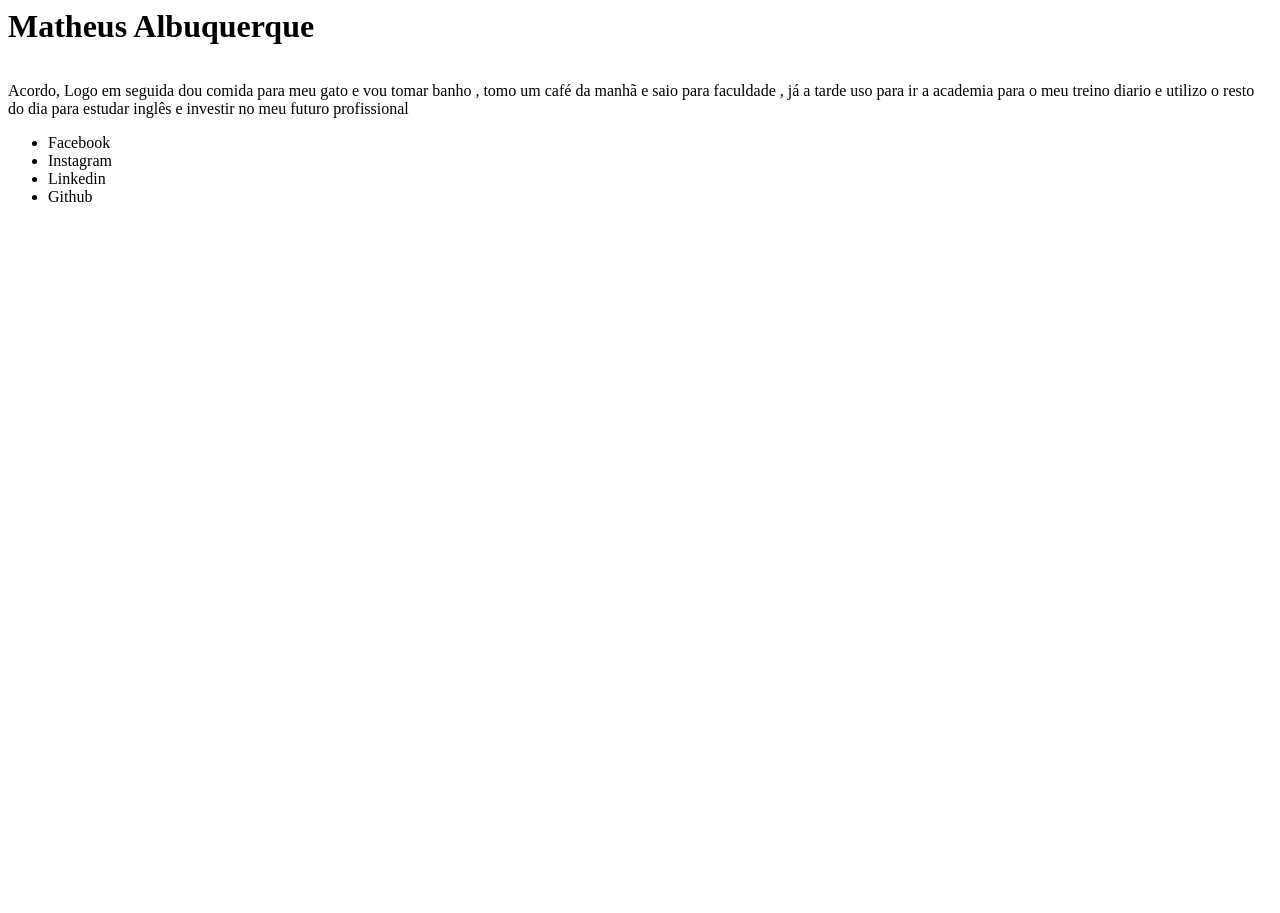
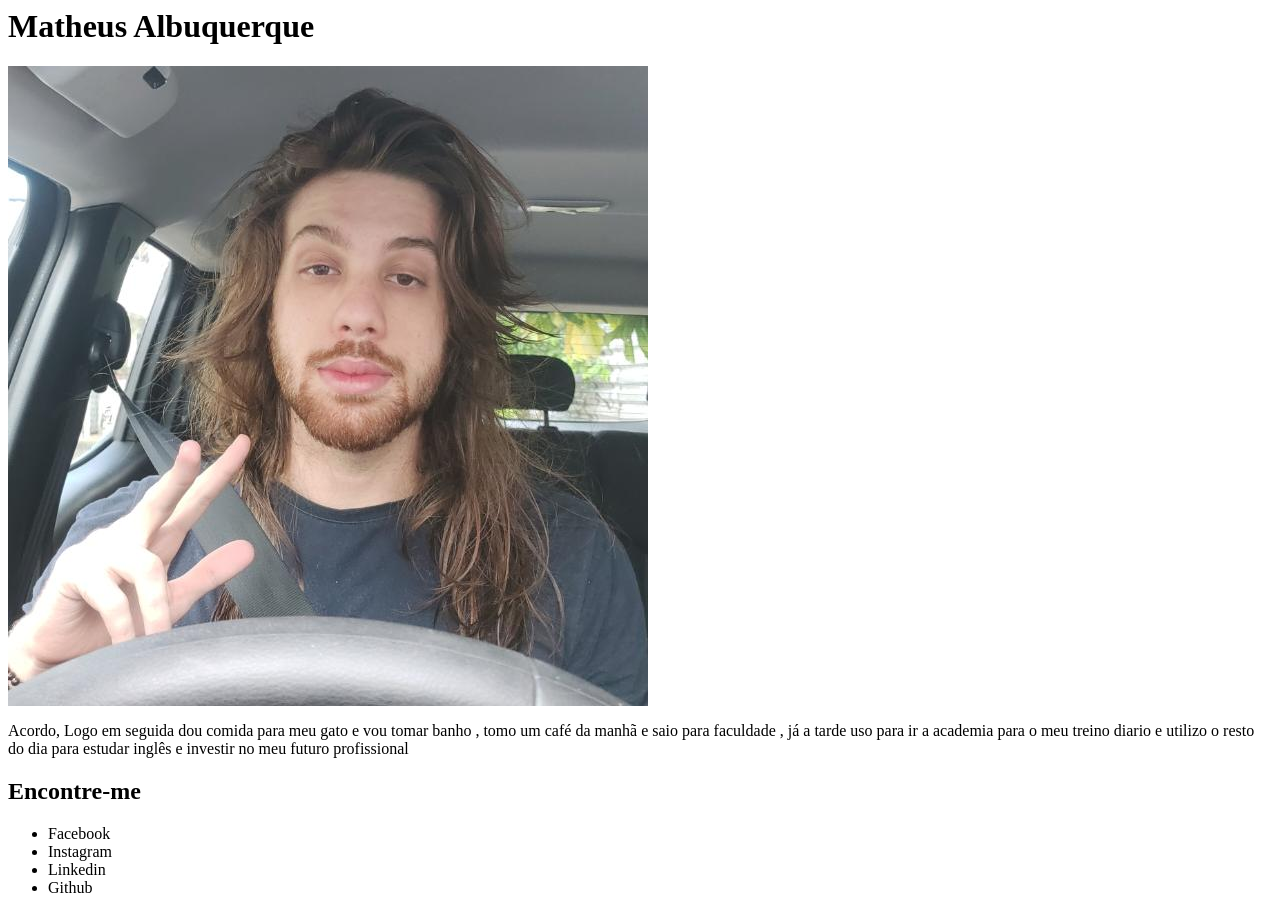
Before and after one commit to matheus-git11/Programa-o-web-e-mobile, a plain HTML site: page me.html in a window 1280 px wide. Before the commit the page ends 800 px from the top, so only its background shows below. Drawn offline with Linux system fonts and the light colour scheme.

Commit message:
Alteração v1

```diff
--- a/me.html
+++ b/me.html
@@ -2,10 +2,12 @@
   <head>
     <meta charset="UTF-8" />
     <link rel="stylesheet" type="text/css" href="styles.css" />
+    <script src="script.js"></script>
   </head>
   <body>
+
     <h1>Matheus Albuquerque</h1>
-    <img href=""/>
+    <img src="eu.jpg">
     <p>
       Acordo, Logo em seguida dou comida para meu gato e vou tomar banho , tomo
       um café da manhã e saio para faculdade , já a tarde uso para ir a academia
@@ -13,12 +15,15 @@
       investir no meu futuro profissional
     </p>
 
+    <section>
+      <h2>Encontre-me</h2>
       <ul>
         <li>Facebook</li>
         <li>Instagram</li>
         <li>Linkedin</li>
         <li>Github</li>
       </ul>
+  </section>
 
 
   </body>
```
Also changed, not shown: index.html (+1 -1 lines), eu.jpg (added). Lines whose indentation alone changed are shown as unchanged.
